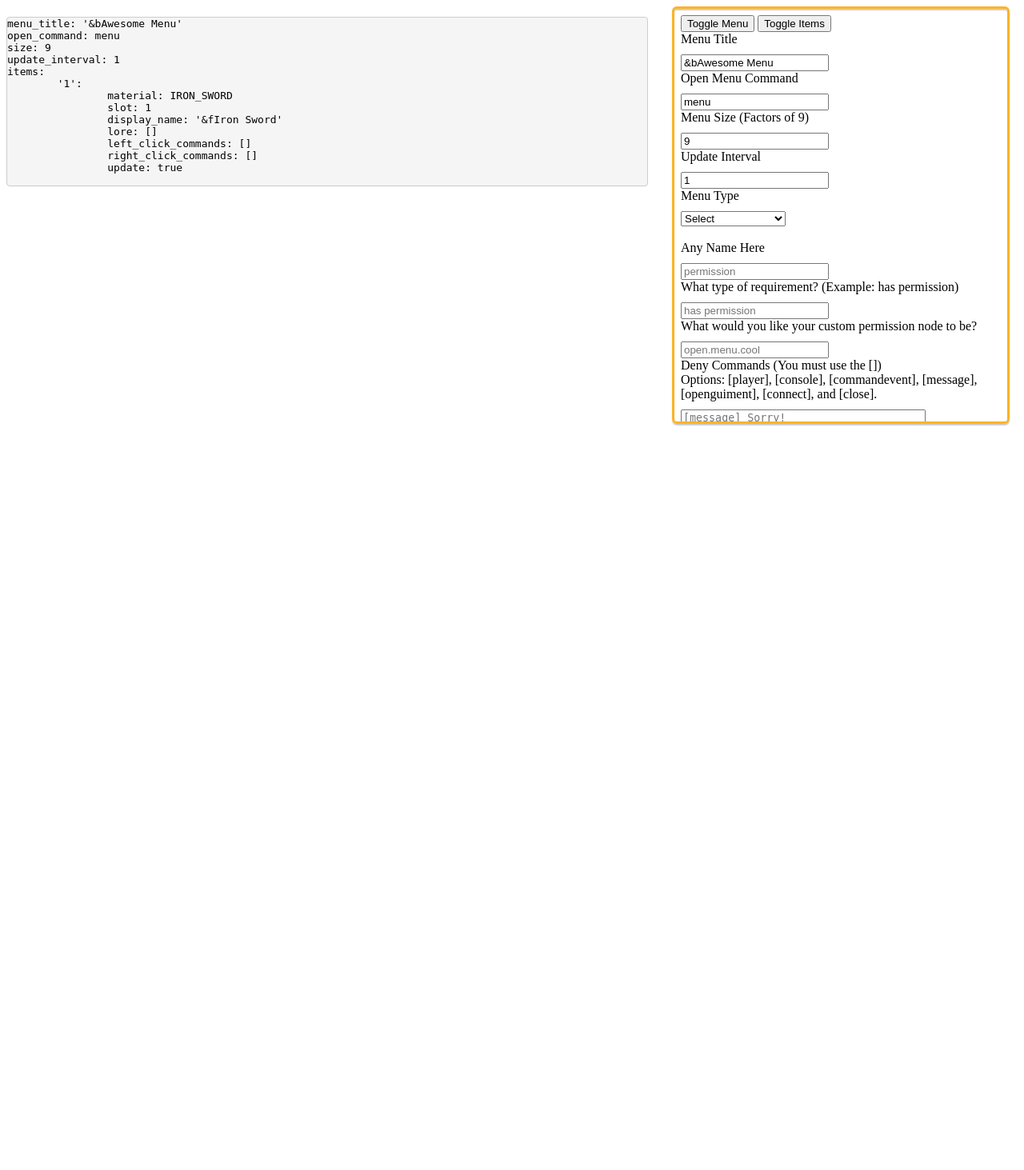
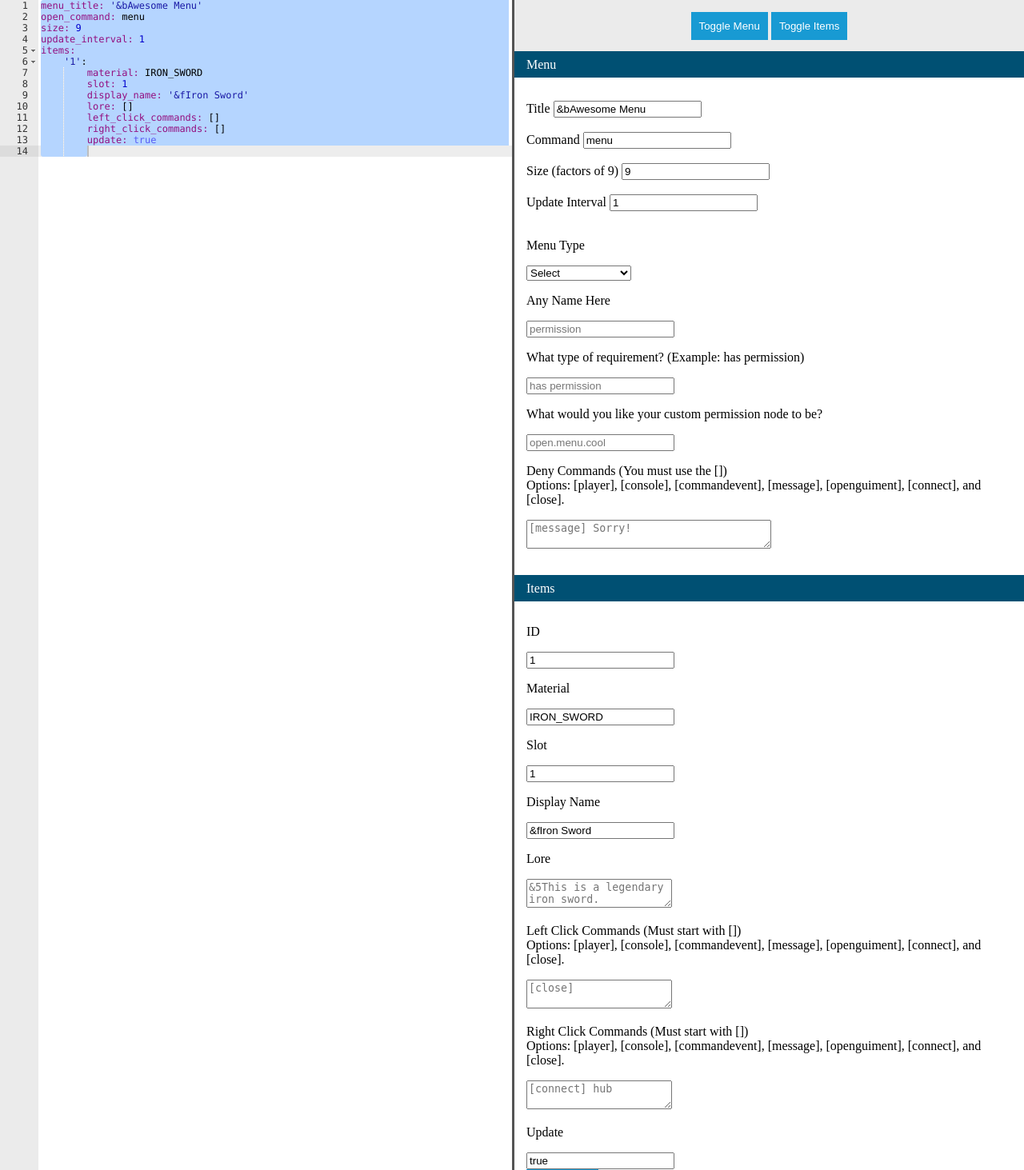
Before and after one commit to xetra-development/DeluxeMenuMaker, a PHP site: page / in a window 1280 px wide. Shown: the whole page at 80% size. Run offline with PHP 8.4, Linux system fonts and the light colour scheme; some libraries are stand-ins or nearby versions.

Commit message:
Style and more JS fixes

```diff
--- a/assets/css/style.css
+++ b/assets/css/style.css
@@ -1,26 +1,53 @@
-pre {
-	background-color: #f5f5f5;
-	border: 1px solid #ccc;
-	border-radius: 4px;
-	width: 800px;
-	height: 100%;
+body, html {
+	margin: 0;
 }
 
-p {
-	margin: 0 0 10px;
+#output {
+	float: left;
+	width: 50vw;
+	height: 100vh;
 }
 
-.boxes {
-	height: 500px;
-	overflow: scroll;
-	width: 400px;
-	display: inline-block;
-	padding: 8px;
-	border: 3px solid #FCB326;
-	border-radius: 6px;
-	box-shadow: 0 2px 1px rgba(0, 0, 0, 0.2), inset 0 2px 1px rgba(0, 0, 0, 0.2);
+#input {
+	height: 96vh;
+	overflow: auto;
+	border-left: 3px solid #545454;
+	padding: 2vh 15px;
 }
 
-select {
-	display: block;
+.btn {
+	border: none;
+	background: #189ad3;
+	color: #fff;
+	padding: 10px;
+	cursor: pointer;
 }
+.btn:hover {
+	background: #107dac;
+}
+
+.head {
+	margin: -2vh -15px 0;
+	padding: 1vh 15px;
+	background: #ebebeb;
+	text-align: center;
+}
+
+.section-head {
+	margin: 0 -15px;
+	padding: 0.5vh 15px;
+	background: #005073;
+	color: #fff;
+}
+
+.section {
+	margin: 2vh 0;
+}
+
+pre, code {
+	width: 0;
+	height: 0;
+	visibility: hidden;
+	margin: 0;
+	padding: 0;
+}
--- a/assets/js/script.js
+++ b/assets/js/script.js
@@ -1,12 +1,19 @@
+/*
+ *	LOAD
+ */
+var editor = ace.edit("output");
+editor.setTheme("ace/theme/chrome");
+editor.getSession().setMode("ace/mode/yaml");
+editor.setShowPrintMargin(false);
+editor.setReadOnly(true);
+editor.$blockScrolling = Infinity;
+editor.setValue($("pre code").text());
 
 /*
  *	EVENTS
  */
-$("#showMenu").click(function() {
-	$(".titles").toggle();
-});
-$("#showItems").click(function() {
-	$(".items").toggle();
+$(".toggle").click(function() {
+	$("." + $(this).attr("data-toggle")).toggle();
 });
 
 $(document).on("keyup", "input", function() {
@@ -19,24 +26,13 @@ $(document).on("keyup", "textarea", function() {
 		var id = $(this).attr("id").substr(0, $(this).attr("id").length - 6);
 		$("#" + id).empty();
 		$.each($(this).val().split("\n"), function(index, value) {
-			$("#" + id).append("<br>		- '" + value + "'");
+			$("#" + id).append("\n        - '" + value + "'");
 		});
 		if($(this).is("textarea") && $(this).val().length == 0) {
 			$("#" + $(this).attr("id").substr(0, $(this).attr("id").length - 6)).text("[]");
 		}
 	}
 });
-
-/*
- *	?
- *
-$("select").change(function() {
-	if($(this).attr("id").substr(-7) == "_change") {
-		$("#" + $(this).attr("id").substr(0, $(this).attr("id").length - 7)).text($(this).val());
-	}
-});
-*/
-
 $(document).on("click", ".newItem", function() {
 	$.get("templates/menu.txt", function(data) {
 		$(".items-edit").append(data.replace(/replace/gi, parseInt($(".items-edit").find(">:last-child").attr("id")) + 1));
@@ -46,36 +42,12 @@ $(document).on("click", ".newItem", function() {
 		$(".items").append(data.replace(/replace/gi, parseInt($(".items").find(">:last-child").attr("id")) + 1));
 	});
 });
-
-/*
- *	FUNCTIONS
- */
-
-/*
- *	?
- *
-function makeYAMLList(array, indentAmt) {
-	if (array.length == 0)
-		return "[]";
-	if (typeof array === "string") {
-		array = array.split('\n');
+$(document).on("click", ".removeItem", function() {
+	if(confirm("Are you sure you want to remove this item?")) {
+		$("#" + $(this).parent().closest("div").attr("id")).remove();
+		$(this).parent().closest("div").remove();
 	}
-	var out = '\n';
-	$.each(array, x => {
-		value = array[x];
-		out += Array(indentAmt + 1).join(' ') + "- '" + value + "'\n"
-	});
-	return out.substring(0, out.length - 1);
-}
-
-$(document).ready(
-	function() {
-		$('select[name=menu_type_select]').change(
-			function() {
-				var newText = $('option:selected', this).text();
-				$('#box4').text(newText);
-			}
-		);
-	}
-);
-*/
+});
+$(document).on("DOMSubtreeModified", "pre code", function() {
+	editor.setValue($(this).text());
+});
--- a/index.html
+++ b/index.html
@@ -19,7 +19,6 @@
 		<link rel="stylesheet" href="assets/css/style.css" media="screen">
 	</head>
 	<body>
-		<div id="download" style="float: left; padding-right: 30px;">
 		<pre><code>menu_title: '<span id="menu-title">&bAwesome Menu</span>'
 open_command: <span id="menu-open-command">menu</span>
 size: <span id="menu-size">9</span>
@@ -34,22 +33,37 @@ items: <span class="items"><span id="1">
         right_click_commands: <span id="item-1-right-click-commands">[]</span>
         update: <span id="item-1-update">true</span></span></span>
 		</code></pre>
+
+		<div id="output"></div>
+
+		<div id="input">
+			<div class="head">
+				<button class="btn toggle" data-toggle="menu">Toggle Menu</button>
+				<button class="btn toggle" data-toggle="items-wrapper">Toggle Items</button>
 			</div>
-
-		<div class="boxes">
-			<button id="showMenu">Toggle Menu</button>
-			<button id="showItems">Toggle Items</button>
-				<p>Menu Title</p>
+			<div class="section-head">
+				Menu
+			</div>
+			<div class="section menu">
+				<div class="input-group">
+					<label>Title</title>
 					<input type="text" id="menu-title_keyup" value="&bAwesome Menu" />
+				</div>
 				<br>
-				<p>Open Menu Command</p>
+				<div class="input-group">
+					<label>Command</title>
 					<input type="text" id="menu-open-command_keyup" value="menu" />
+				</div>
 				<br>
-				<p>Menu Size (Factors of 9)</p>
+				<div class="input-group">
+					<label>Size (factors of 9)</title>
 					<input type="number" id="menu-size_keyup" value="9" />
+				</div>
 				<br>
-				<p>Update Interval</p>
+				<div class="input-group">
+					<label>Update Interval</title>
 					<input type="number" id="menu-update-interval_keyup" value="1" />
+				</div>
 				<br>
 				<p>Menu Type</p>
 				<select name="menu_type_select" class="input-field">
@@ -69,7 +83,11 @@ items: <span class="items"><span id="1">
 				<br>
 				<p>Deny Commands (You must use the []) <br> Options: [player], [console], [commandevent], [message], [openguiment], [connect], and [close].</p>
 				<textarea id='deny_commands' style="width: 300px;" placeholder="[message] Sorry!"></textarea>
-			<br>
+			</div>
+			<div class="section-head">
+				Items
+			</div>
+			<div class="section items-wrapper">
 				<div class="items-edit">
 					<div id="1">
 						<p>ID</p>
@@ -97,12 +115,14 @@ items: <span class="items"><span id="1">
 						<br>
 					</div>
 				</div>
-			<button class="btn newItem">Add Another Item</button>
+				<button class="btn newItem">Create Item</button>
+			</div>
 		</div>
 
-        <div class="functions" id="functionids"></div>
-
 		<script type="text/javascript" src="https://cdnjs.cloudflare.com/ajax/libs/jquery/3.2.1/jquery.min.js"></script>
+		<script type="text/javascript" src="https://cdnjs.cloudflare.com/ajax/libs/ace/1.2.8/ace.js"></script>
+		<script type="text/javascript" src="https://cdnjs.cloudflare.com/ajax/libs/ace/1.2.8/mode-yaml.js"></script>
+		<script type="text/javascript" src="https://cdnjs.cloudflare.com/ajax/libs/ace/1.2.8/theme-chrome.js"></script>
 		<script type="text/javascript" src="assets/js/script.js"></script>
 
 		<!--
--- a/templates/item.txt
+++ b/templates/item.txt
@@ -1,4 +1,4 @@
-<span id="item-replace">
+<span id="replace">
     '<span id="item-replace-name">replace</span>':
         material: <span id="item-replace-material">IRON_SWORD</span>
         slot: <span id="item-replace-slot">replace</span>
--- a/templates/menu.txt
+++ b/templates/menu.txt
@@ -1,6 +1,8 @@
 <div id="replace">
 	<p>ID</p>
 	<input type="text" id="item-replace-name_keyup" value="replace" />
+	<br>
+	<button class="btn removeItem">Remove Item</button>
 	<br>
 	<p>Material</p>
 	<input type="text" id="item-replace-material_keyup" value="IRON_SWORD" />
```
Lines whose indentation alone changed are shown as unchanged.
